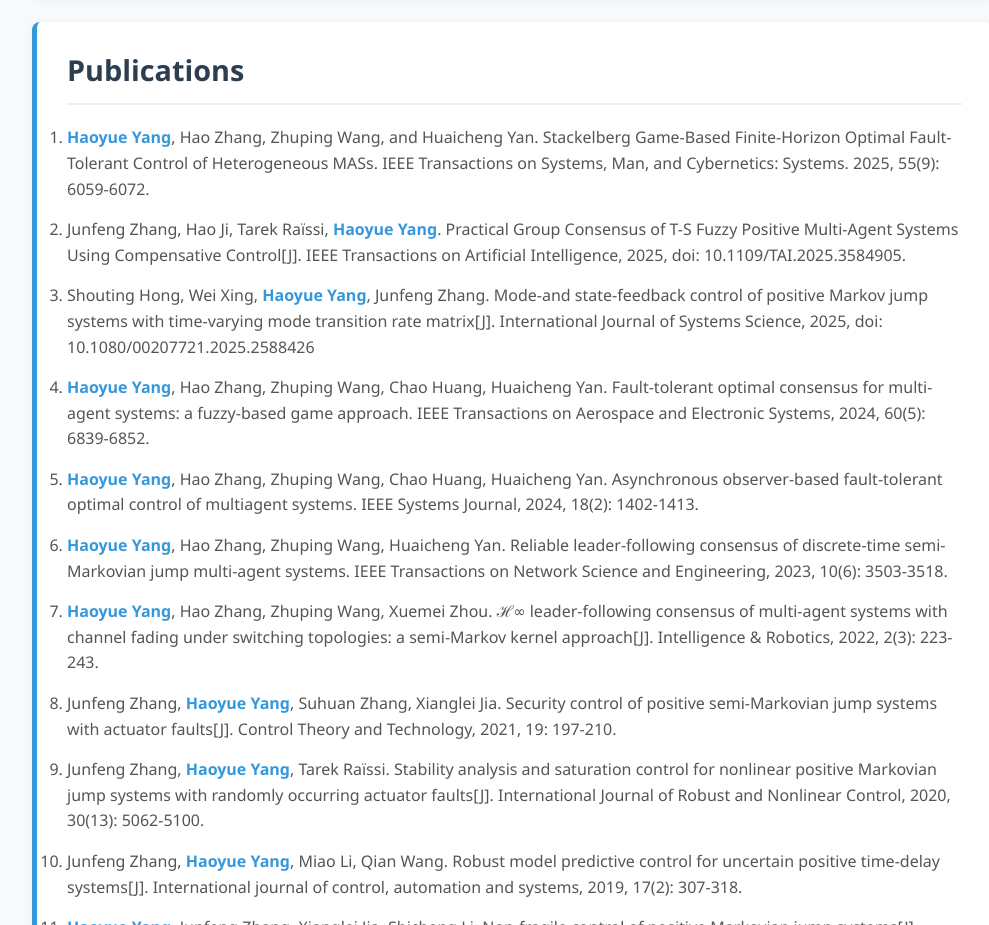
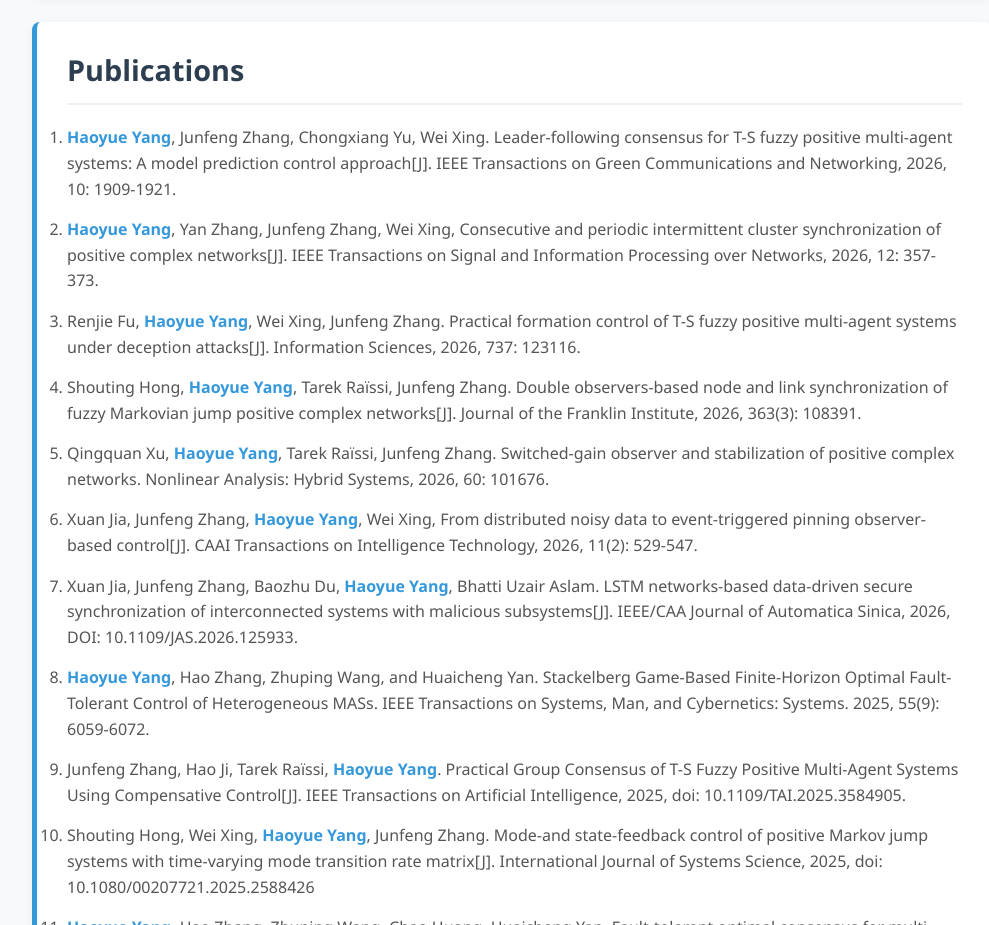
Before and after one commit to HaoyueYang719/HaoyueYang719.github.io, a plain HTML site: page index.html in a window 1280 px wide. Shown: the part 990-1915 px from the top of the page, without its empty margins (128-1117 px from the left). Drawn offline with Linux system fonts and the light colour scheme.

Commit message:
Update index.html

```diff
--- a/index.html
+++ b/index.html
@@ -188,6 +188,13 @@
     <section id="publication-info">
         <h2>Publications</h2>
         <ol>
+            <li><strong>Haoyue Yang</strong>, Junfeng Zhang, Chongxiang Yu, Wei Xing. Leader-following consensus for T-S fuzzy positive multi-agent systems: A model prediction control approach[J]. IEEE Transactions on Green Communications and Networking, 2026, 10: 1909-1921.</li>
+            <li><strong>Haoyue Yang</strong>, Yan Zhang, Junfeng Zhang, Wei Xing, Consecutive and periodic intermittent cluster synchronization of positive complex networks[J]. IEEE Transactions on Signal and Information Processing over Networks, 2026, 12: 357-373.</li>
+            <li>Renjie Fu, <strong>Haoyue Yang</strong>, Wei Xing, Junfeng Zhang. Practical formation control of T-S fuzzy positive multi-agent systems under deception attacks[J]. Information Sciences, 2026, 737: 123116. </li>
+            <li>Shouting Hong, <strong>Haoyue Yang</strong>, Tarek Raïssi, Junfeng Zhang. Double observers-based node and link synchronization of fuzzy Markovian jump positive complex networks[J]. Journal of the Franklin Institute, 2026, 363(3): 108391.</li>
+            <li>Qingquan Xu, <strong>Haoyue Yang</strong>, Tarek Raïssi, Junfeng Zhang. Switched-gain observer and stabilization of positive complex networks. Nonlinear Analysis: Hybrid Systems, 2026, 60: 101676.</li>
+            <li>Xuan Jia, Junfeng Zhang, <strong>Haoyue Yang</strong>, Wei Xing, From distributed noisy data to event-triggered pinning observer-based control[J]. CAAI Transactions on Intelligence Technology, 2026, 11(2): 529-547.</li>
+            <li>Xuan Jia, Junfeng Zhang, Baozhu Du, <strong>Haoyue Yang</strong>, Bhatti Uzair Aslam. LSTM networks-based data-driven secure synchronization of interconnected systems with malicious subsystems[J]. IEEE/CAA Journal of Automatica Sinica, 2026, DOI: 10.1109/JAS.2026.125933.</li>
             <li><strong>Haoyue Yang</strong>, Hao Zhang, Zhuping Wang, and Huaicheng Yan. Stackelberg Game-Based Finite-Horizon Optimal Fault-Tolerant Control of Heterogeneous MASs. IEEE Transactions on Systems, Man, and Cybernetics: Systems. 2025, 55(9): 6059-6072.</li>
             <li>Junfeng Zhang, Hao Ji, Tarek Raïssi, <strong>Haoyue Yang</strong>. Practical Group Consensus of T-S Fuzzy Positive Multi-Agent Systems Using Compensative Control[J]. IEEE Transactions on Artificial Intelligence, 2025, doi: 10.1109/TAI.2025.3584905.</li>
             <li>Shouting Hong, Wei Xing, <strong>Haoyue Yang</strong>, Junfeng Zhang. Mode-and state-feedback control of positive Markov jump systems with time-varying mode transition rate matrix[J]. International Journal of Systems Science, 2025, doi: 10.1080/00207721.2025.2588426</li>
```
